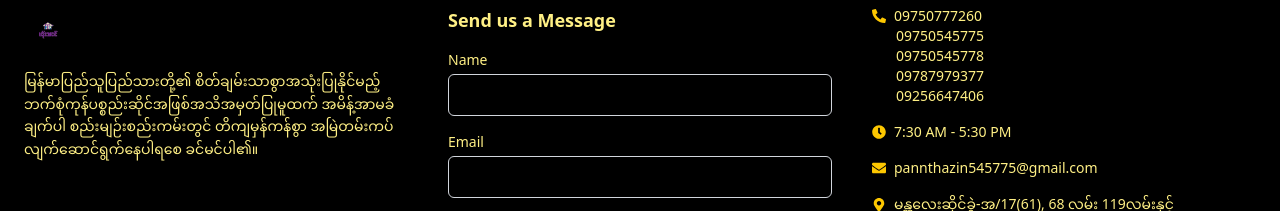
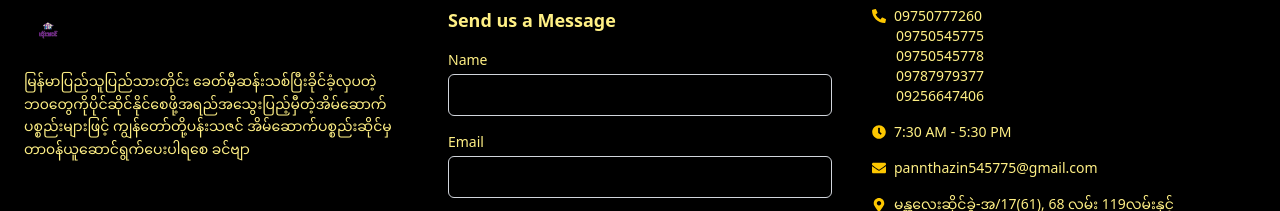
Before and after one commit to niteash/Pan-Tha-Zin-Project, a React (Vite) app: page / in a window 1280 px wide. Shown: the part 4462-4673 px from the top of the page. Built offline with nearby package versions, Linux system fonts and the light colour scheme; a web font is replaced by a local one.

Commit message:
change some footer text

```diff
--- a/src/components/Footer.tsx
+++ b/src/components/Footer.tsx
@@ -16,10 +16,10 @@ function Footer() {
         <div className="space-y-4">
           <img src="./images/logo.png" alt="Logo" className="h-12" />
           <p className="text-sm leading-relaxed">
-            မြန်မာပြည်သူပြည်သားတို့၏ စိတ်ချမ်းသာစွာအသုံးပြုနိုင်မည့်
-            ဘက်စုံကုန်ပစ္စည်းဆိုင်အဖြစ်အသိအမှတ်ပြုမူထက် အမိန့်အာမခံချက်ပါ
-            စည်းမျဉ်းစည်းကမ်းတွင် တိကျမှန်ကန်စွာ အမြဲတမ်းကပ်လျက်ဆောင်ရွက်နေပါရစေ
-            ခင်မင်ပါ၏။
+            မြန်မာပြည်သူပြည်သားတိုင်း ခေတ်မှီဆန်းသစ်ပြီးခိုင်ခံ့လှပတဲ့
+            ဘ၀တွေကိုပိုင်ဆိုင်နိုင်စေဖို့အရည်အသွေးပြည့်မှီတဲ့အိမ်ဆောက်ပစ္စည်းများဖြင့်
+            ကျွန်‌တော်တို့ပန်းသဇင်
+            အိမ်ဆောက်ပစ္စည်းဆိုင်မှတာ၀န်ယူဆောင်ရွက်ပေးပါရစေ ခင်ဗျာ
           </p>
         </div>
 
```
